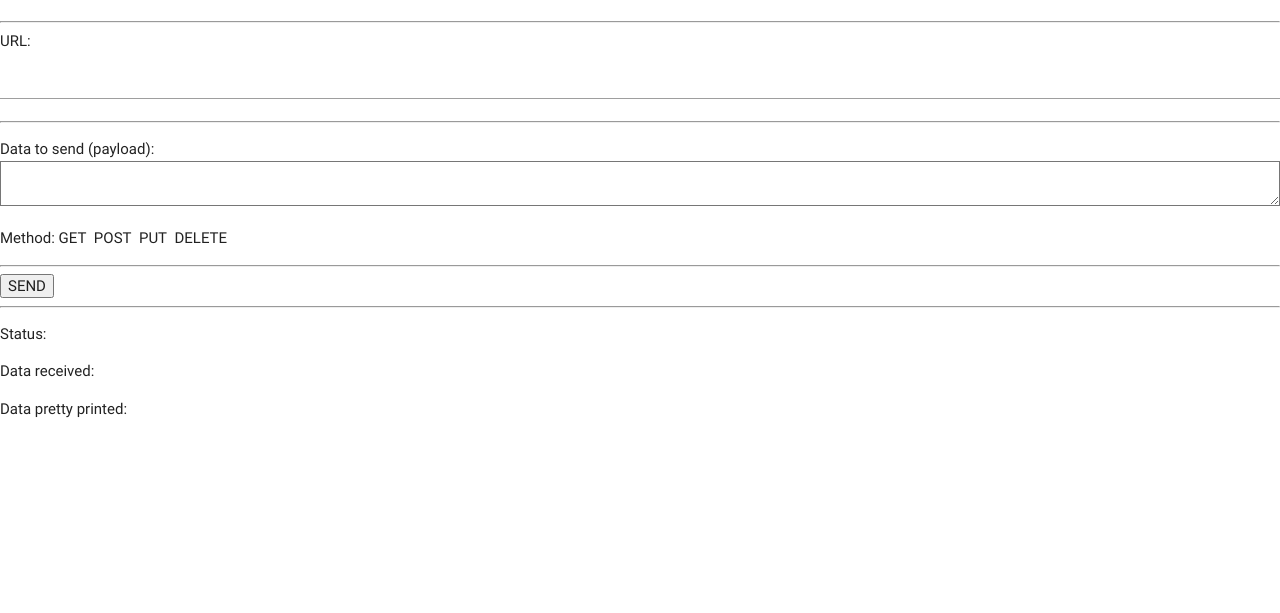
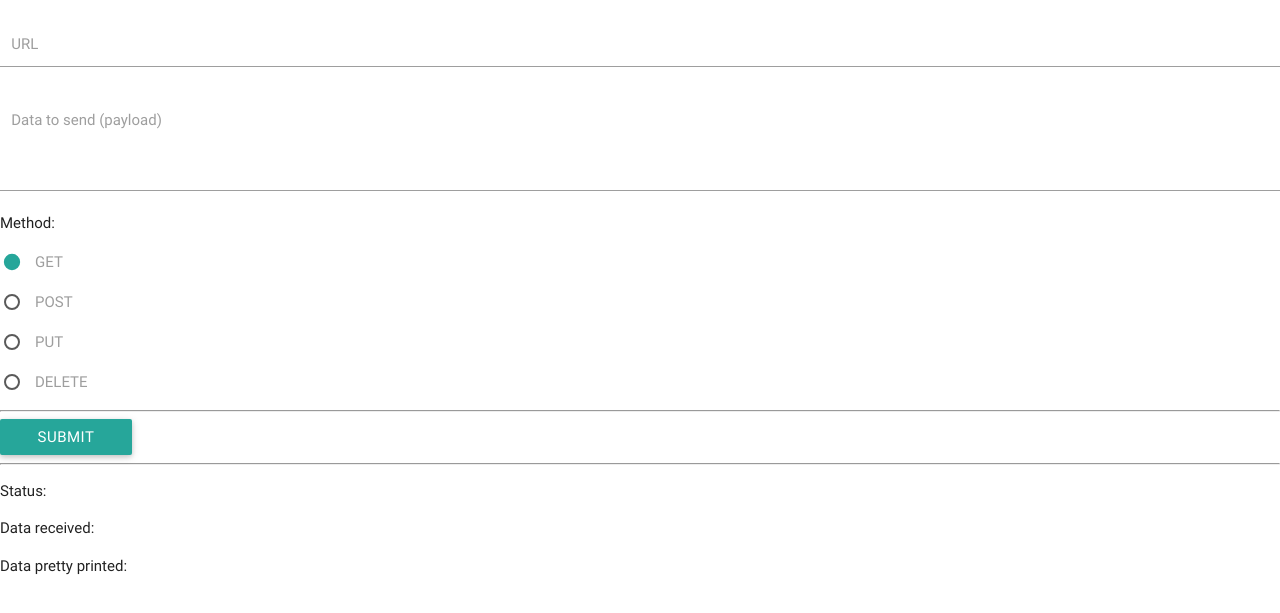
Before and after one commit to sos-2016-02/sos-2016-02, a website: page static/data/population/RestClient/index.html in a window 1280 px wide. Shown: the part 105-718 px from the top of the page. Drawn offline with Linux system fonts and the light colour scheme.

Commit message:
population REST client: use materialize on the form

```diff
--- a/static/data/population/RestClient/index.html
+++ b/static/data/population/RestClient/index.html
@@ -17,20 +17,37 @@
 		  <h1>Population REST Client</h1>
 	  </header>
 	  <div id="connection">
-		  <hr/>
-		  URL: <input type="text" name="txtRequestUrl" id="txtRequestUrl" size= "40" />
+      <div class="input-field">
+        <input id="txtRequestUrl" type="text" class="validate">
+        <label for="txtRequestUrl">URL</label>
+      </div>
 	  </div>
 	  <div id="request">
+      <div class="input-field col s6">
+        <textarea id="txtRequestPayload" class="materialize-textarea"></textarea>
+        <label for="txtRequestPayload">Data to send (payload)</label>
+      </div>
+		  Method:
+      <p>
+        <input name="chkMethod" type="radio" id="GET" checked="checked" />
+        <label for="GET">GET</label>
+      </p>
+      <p>
+        <input name="chkMethod" type="radio" id="POST" />
+        <label for="POST">POST</label>
+      </p>
+      <p>
+        <input name="chkMethod" type="radio" id="PUT"  />
+        <label for="PUT">PUT</label>
+      </p>
+      <p>
+        <input name="chkMethod" type="radio" id="DELETE"  />
+        <label for="DELETE">DELETE</label>
+      </p>
 		  <hr/>
-		  <p>Data to send (payload):<br/><textarea id="txtRequestPayload" cols="50" rows = "5"></textarea></p>
-		  <p>Method:
-		    <input type="radio" name="chkMethod" id="GET" checked="checked" />GET&nbsp;
-		    <input type="radio" name="chkMethod" id="POST" />POST&nbsp;
-		    <input type="radio" name="chkMethod" id="PUT" />PUT&nbsp;
-		    <input type="radio" name="chkMethod" id="DELETE" />DELETE&nbsp;
-		  </p>
-		  <hr/>
-		  <input type="button" id="btnSend" value="SEND"/>
+      <button class="btn waves-effect waves-light" type="button" name="action"  id="btnSend">Submit
+        <i class="material-icons right"></i>
+      </button>
 	  </div>
 	  <div id="response">
 		  <hr/>
```
